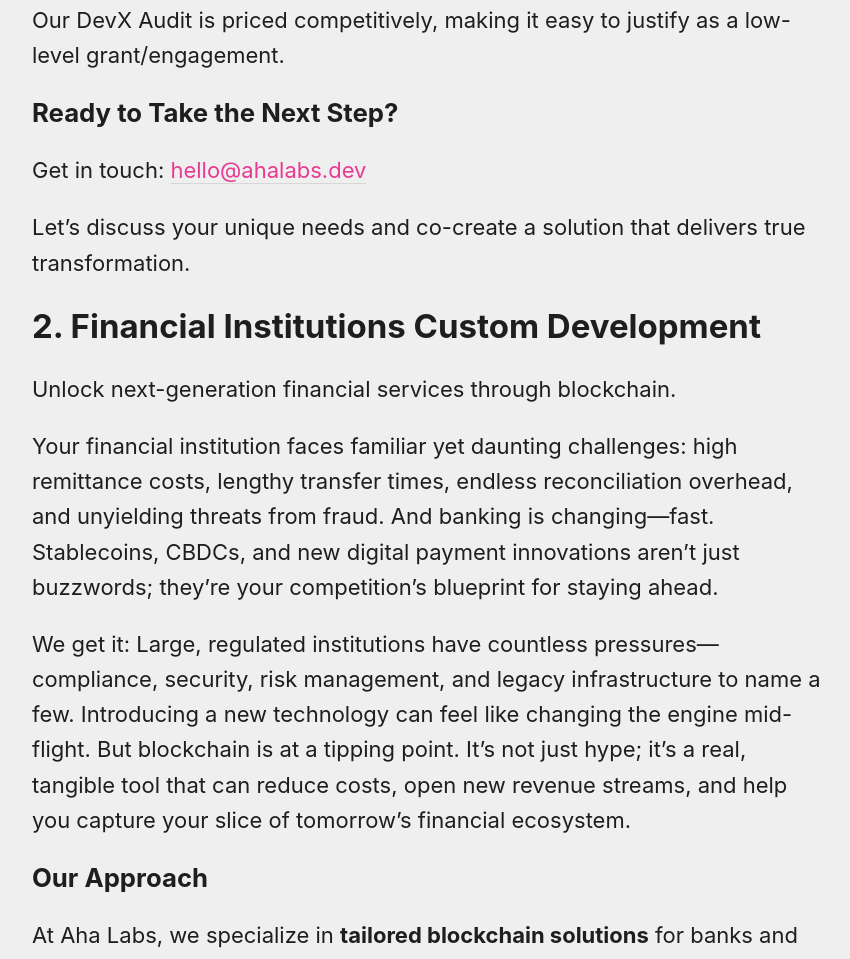
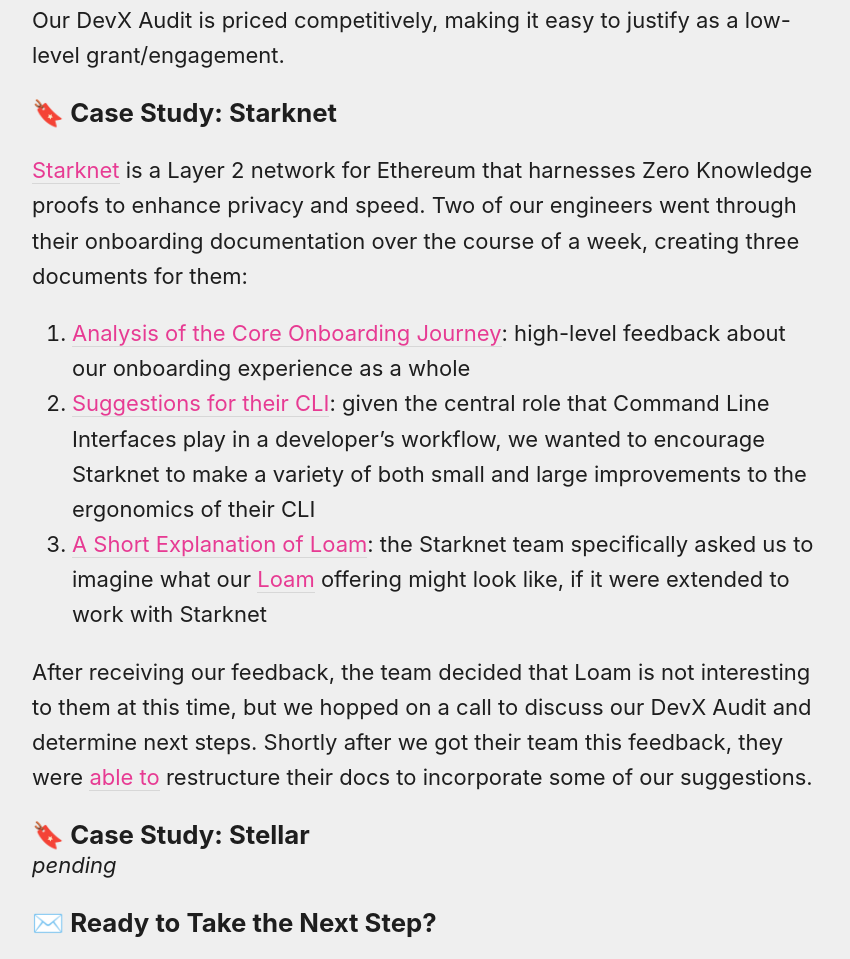
Before and after one commit to AhaLabs/ahalabs.github.io, an Astro site: page /offerings in a window 1280 px wide. Shown: the part 2237-3196 px from the top of the page, without its empty margins (212-1062 px from the left). Built offline with nearby package versions, Linux system fonts and the light colour scheme; Astro itself is replaced by a stand-in of ours.

Commit message:
feat(offerings): add starknet case study

```diff
--- a/src/pages/offerings.md
+++ b/src/pages/offerings.md
@@ -60,7 +60,21 @@
 Our DevX Audit is priced competitively, making it easy to justify as a low-level
 grant/engagement.
 
-### Ready to Take the Next Step?
+### 🔖 Case Study: Starknet
+
+[Starknet](https://www.starknet.io/) is a Layer 2 network for Ethereum that harnesses Zero Knowledge proofs to enhance privacy and speed. Two of our engineers went through their onboarding documentation over the course of a week, creating three documents for them:
+
+1. [Analysis of the Core Onboarding Journey](https://docs.google.com/document/d/1z5_nkwNhxXitz6PYeUZu-avv6gGrWuDTXsL25luAh4I/edit?tab=t.0#heading=h.hmhw8fbeiiq5): high-level feedback about our onboarding experience as a whole
+2. [Suggestions for their CLI](https://docs.google.com/document/d/17OaiXeSVJH1bEJVVNx_ZiWmJZsbgF9vAdEMcHNZYIwM/edit?tab=t.0#heading=h.wf127bwxcmvq): given the central role that Command Line Interfaces play in a developer's workflow, we wanted to encourage Starknet to make a variety of both small and large improvements to the ergonomics of their CLI
+3. [A Short Explanation of Loam](https://docs.google.com/document/d/1fHkrZeQMj_v4xzne8g4toKRa71Q-EKW_oR71_Cn1lPo/edit?tab=t.0#heading=h.pp9a87xx5ks8): the Starknet team specifically asked us to imagine what our [Loam](https://loam.build/) offering might look like, if it were extended to work with Starknet
+
+After receiving our feedback, the team decided that Loam is not interesting to them at this time, but we hopped on a call to discuss our DevX Audit and determine next steps. Shortly after we got their team this feedback, they were [able to](https://github.com/starknet-io/starknet-docs/pull/1480) restructure their docs to incorporate some of our suggestions.
+
+### 🔖 Case Study: Stellar
+
+_pending_
+
+### ✉️ Ready to Take the Next Step?
 
 Get in touch: <a href="mailto:hello@ahalabs.dev?subject=DevX Audit">hello@ahalabs.dev</a>
 
@@ -109,7 +123,7 @@
    - Monitoring & Maintenance: Choose from tiered support packages post-launch, including 24/7 monitoring, SLA-based response times, and regular check-ups.
    - Upgrades & Feature Enhancements: As blockchain evolves, so should your infrastructure. We regularly review your solution and can implement new features—so you stay ahead of market opportunities.
 
-### Ready to Take the Next Step?
+### ✉️ Ready to Take the Next Step?
 
 Get in touch: <a href="mailto:hello@ahalabs.dev?subject=Financial Institution Custom Development">hello@ahalabs.dev</a>
 
```
